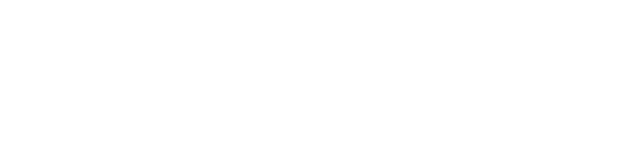
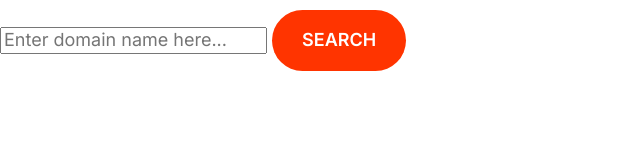
Before and after one commit to Virtud87/moshify, a plain HTML site: page index.html in a window 1280 px wide. Shown: the whole page, without its empty margins (0-640 px from the left). Drawn offline with Linux system fonts and the light colour scheme.

Commit message:
Input Groups

```diff
--- a/index.html
+++ b/index.html
@@ -14,6 +14,13 @@
     <link rel="stylesheet" href="css/styles.css" />
   </head>
   <body>
-
+    <div class="input-group">
+      <input
+        type="text"
+        class="input"
+        placeholder="Enter domain name here..."
+      />
+      <button class="btn btn--accent">Search</button>
+    </div>
   </body>
 </html>
```
